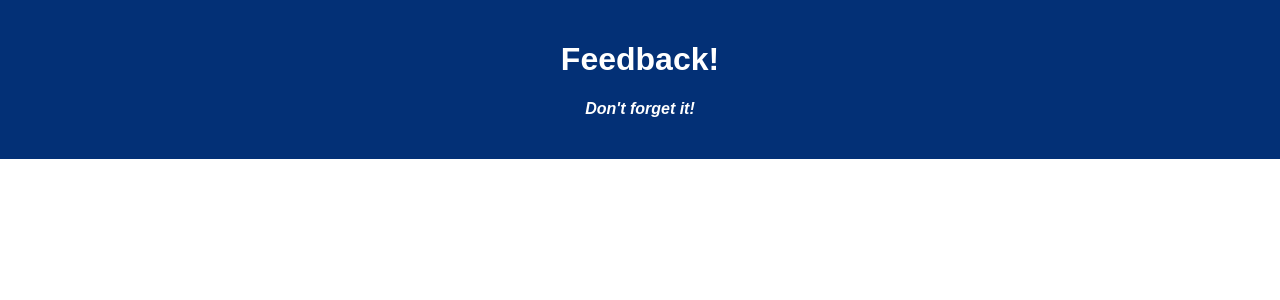
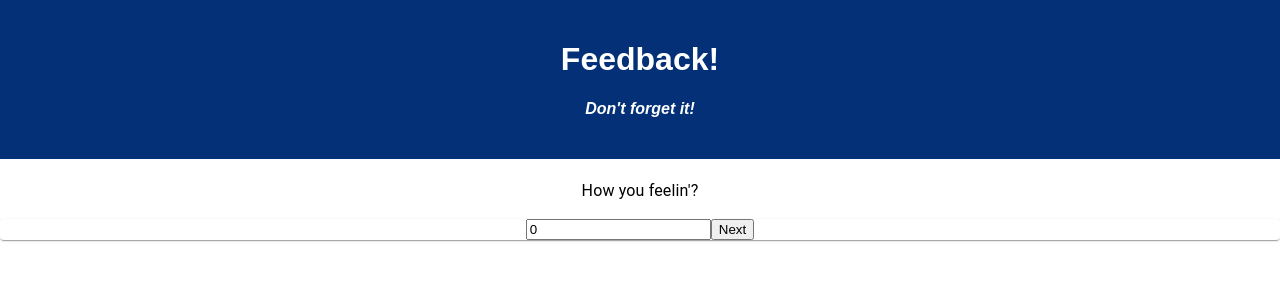
Before and after one commit to leighstephenson/weekend-redux-feedback-loop, a React (Create React App) app: page /#/ in a window 1280 px wide. Shown: the top 300 px of the page. Built offline with nearby package versions, Linux system fonts and the light colour scheme.

Commit message:
Built Feelings component, added very basic MUI styling

```diff
--- a/package.json
+++ b/package.json
@@ -4,6 +4,9 @@
   "private": true,
   "proxy": "http://localhost:5042",
   "dependencies": {
+    "@emotion/react": "^11.10.6",
+    "@emotion/styled": "^11.10.6",
+    "@mui/material": "^5.12.1",
     "axios": "^0.21.1",
     "express": "^4.17.1",
     "pg": "^8.2.1",
--- a/src/components/Feeling/Feeling.jsx
+++ b/src/components/Feeling/Feeling.jsx
@@ -1,11 +1,51 @@
 //TODO imports here
+import { useSelector, useDispatch } from 'react-redux';
+import { useHistory } from 'react-router-dom';
+import { Card, Typography } from '@mui/material';
+
 
 function Feeling() {
+    const dispatch = useDispatch();
+    const history = useHistory()
+    const feelingRating = useSelector(store => store.feeling);
 
+    //! Handle change
+    const handleChange = (event) => {
+        const action = { type: "SET_FEELING", payload: event.target.value };
+        dispatch(action);
+    };
+
+    //! Next Step
+    const nextStep = () => {
+        if (feelingRating === '') {
+            alert('Please enter a rating');
+        } else {
+            history.push('/understanding')
+        };
+    };
+
+
+    //! What Displays
+    //TODO add conditional to keep rating between 1-10. Maybe add a conditional
+    //TODO to the submit to change a color if rating is < 1 or > 10
 
     return (
 
         <>
+            <Typography>
+                <p> How you feelin'?</p>
+            </Typography>
+
+            <Card>
+                <form onSubmit={nextStep}>
+                    <input id="rating"
+                        value={feelingRating}
+                        onChange={handleChange}
+                        type="number" />
+                    <input type="submit" value="Next" />
+
+                </form>
+            </Card>
 
         </>
     )
```
Also changed, not shown: 2 other files (tests, documents, lock files or other folders).
